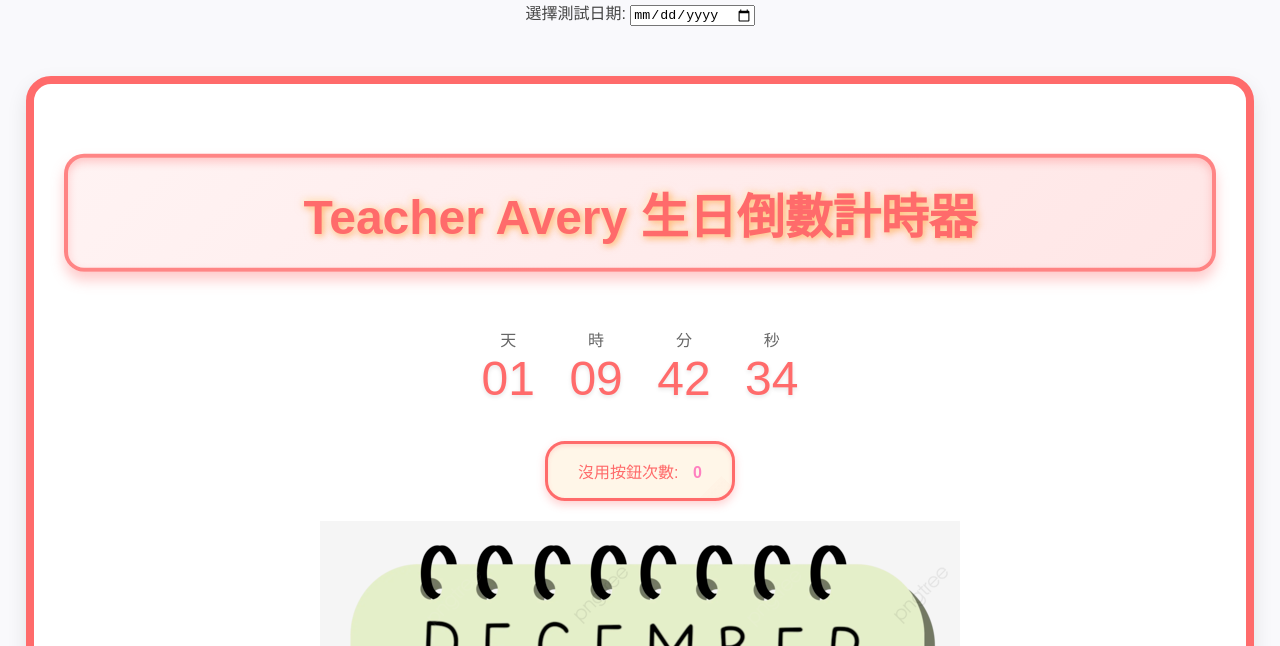
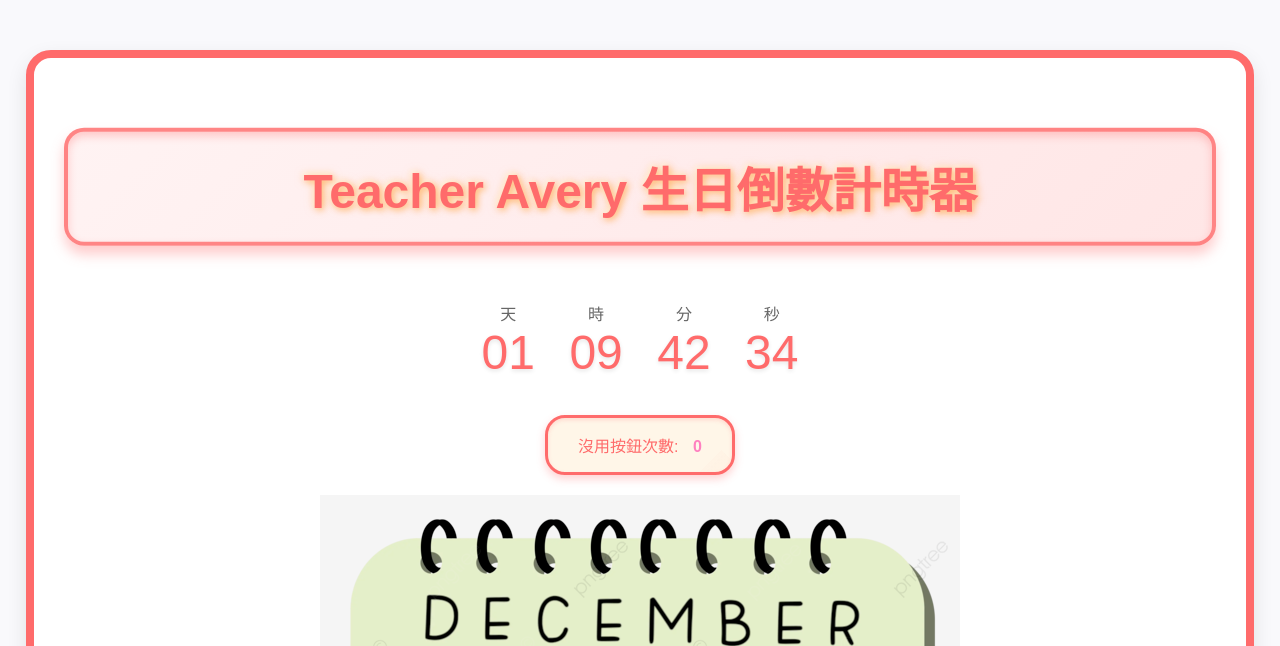
Before and after one commit to oneil0312/HB_for, a plain HTML site: page index.html in a window 1280 px wide. Shown: the top 646 px of the page. Drawn offline with Linux system fonts and the light colour scheme.

Commit message:
上傳網站的7th版本

```diff
--- a/index.html
+++ b/index.html
@@ -13,8 +13,8 @@
 </head>
 <body>
 <div id="arcade-frame">
-<label for="test-date" >選擇測試日期:</label>
-  <input type="date" id="test-date" onchange="setTestDate()" >   <!--style="display: none;"-->
+<label for="test-date" style="display: none;" >選擇測試日期:</label>
+  <input type="date" id="test-date" onchange="setTestDate()"  style="display: none;">   <!---->
 <section id="countdown">
   <h1>Teacher Avery 生日倒數計時器</h1>
   <div id="digital-clock">
```
